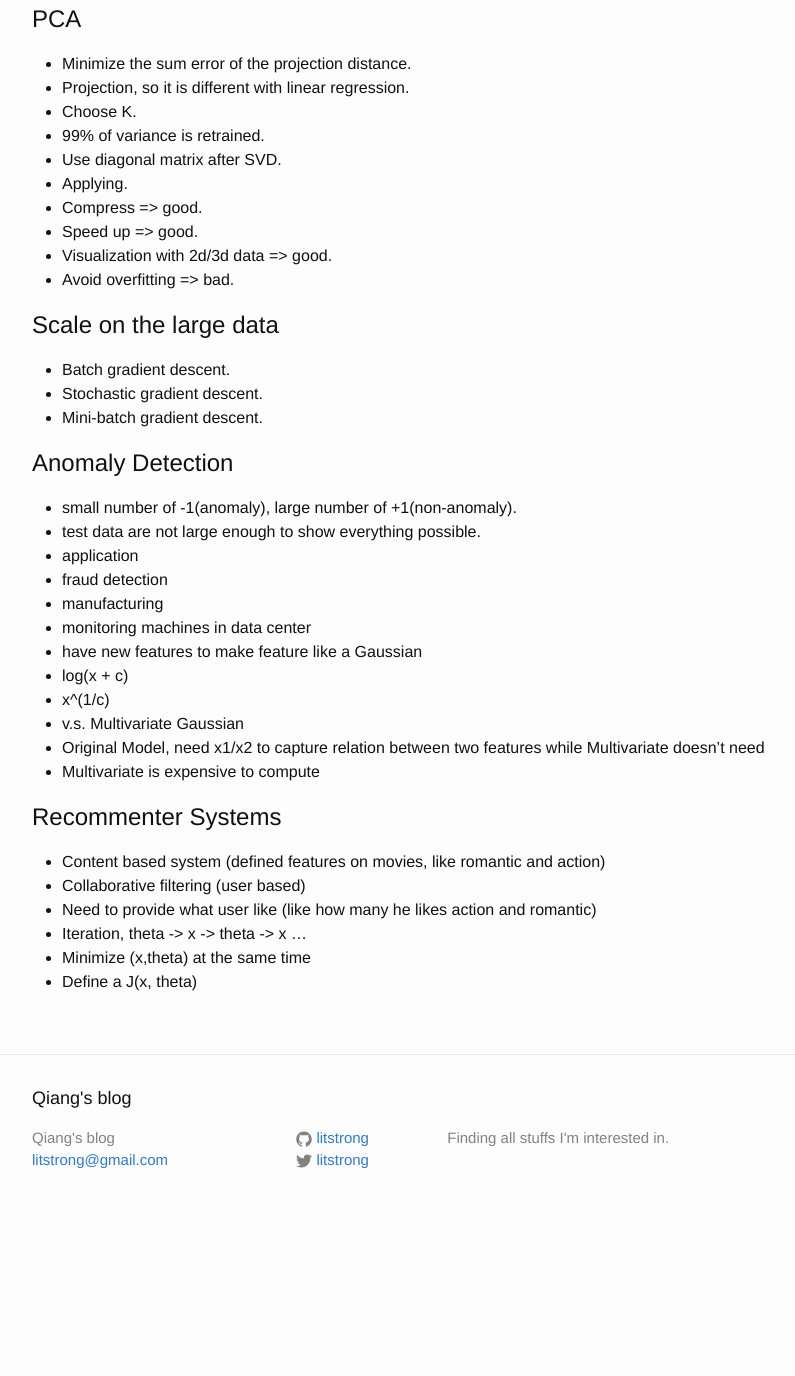
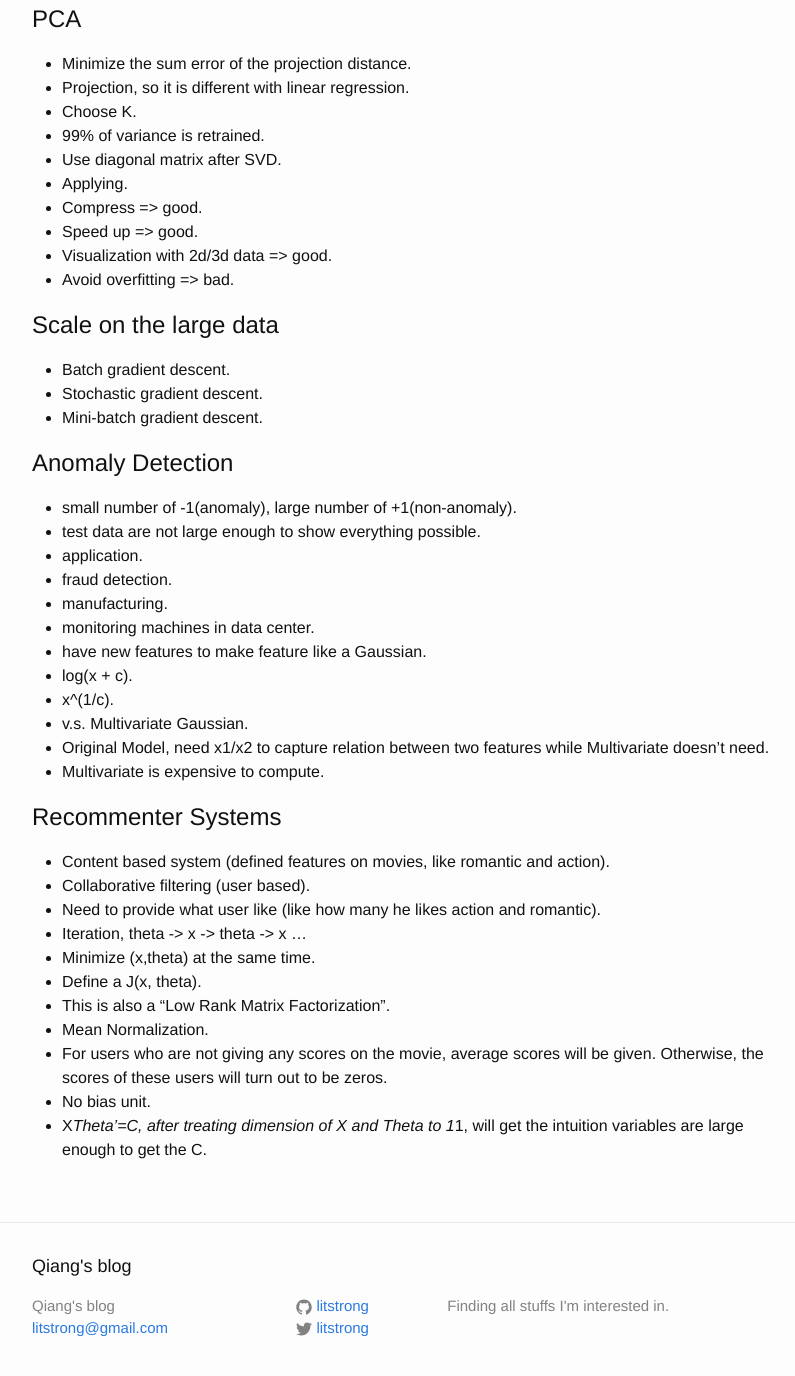
Before and after one commit to litstrong/litstrong.github.io, a Jekyll site: the page built from _posts/2016-03-13-coursera-machine-learning.markdown, in a window 1280 px wide and 1400 px high, scrolled down 2138 px. Shown: the top 1376 px of the window, without its empty margins (238-1033 px from the left). Built offline with Jekyll 4.4.1, drawn with Linux system fonts in a browser that asks for light colours; before the commit the page ends 3370 px from its top, so only the background shows below that.

Commit message:
Recommenter Systems updates.

```diff
--- a/_posts/2016-03-13-coursera-machine-learning.markdown
+++ b/_posts/2016-03-13-coursera-machine-learning.markdown
@@ -97,21 +97,26 @@ Please have a look at table below:
 # Anomaly Detection
 - small number of -1(anomaly), large number of +1(non-anomaly).
 - test data are not large enough to show everything possible.
-- application
- - fraud detection
- - manufacturing
- - monitoring machines in data center
-- have new features to make feature like a Gaussian
- - log(x + c)
- - x^(1/c)
-- v.s. Multivariate Gaussian
- - Original Model, need x1/x2 to capture relation between two features while Multivariate doesn't need
- - Multivariate is expensive to compute
+- application.
+ - fraud detection.
+ - manufacturing.
+ - monitoring machines in data center.
+- have new features to make feature like a Gaussian.
+ - log(x + c).
+ - x^(1/c).
+- v.s. Multivariate Gaussian.
+ - Original Model, need x1/x2 to capture relation between two features while Multivariate doesn't need.
+ - Multivariate is expensive to compute.
 
 # Recommenter Systems
-- Content based system (defined features on movies, like romantic and action)
-- Collaborative filtering (user based)
- - Need to provide what user like (like how many he likes action and romantic)
+- Content based system (defined features on movies, like romantic and action).
+- Collaborative filtering (user based).
+ - Need to provide what user like (like how many he likes action and romantic).
  - Iteration, theta -> x -> theta -> x ...
- - Minimize (x,theta) at the same time
-  - Define a J(x, theta)
+ - Minimize (x,theta) at the same time.
+  - Define a J(x, theta).
+ - This is also a "Low Rank Matrix Factorization".
+ - Mean Normalization.
+  - For users who are not giving any scores on the movie, average scores will be given. Otherwise, the scores of these users will turn out to be zeros.
+- No bias unit.
+ - X*Theta'=C, after treating dimension of X and Theta to 1*1, will get the intuition variables are large enough to get the C.
```
